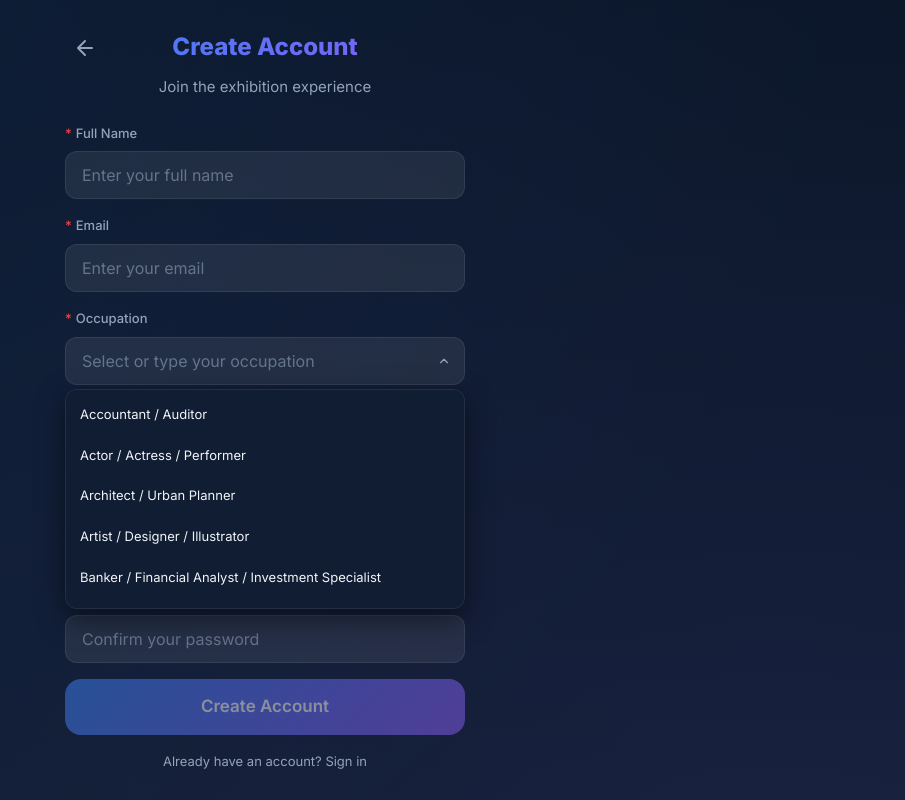
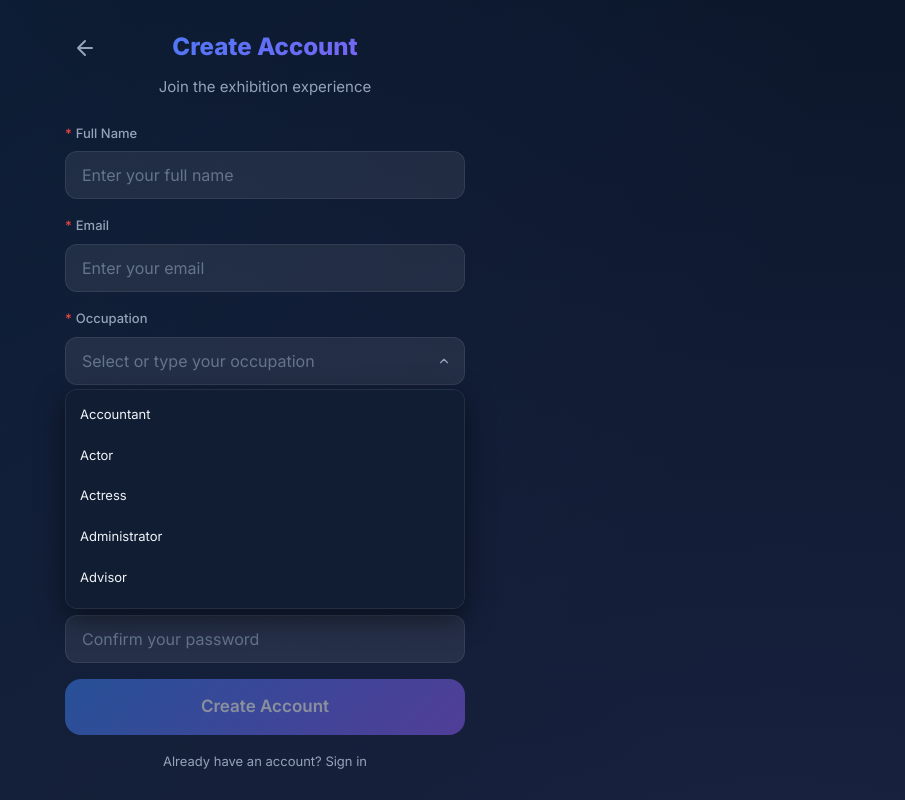
Before and after one commit to ronaldchong83ai/ExhibitionExplorer, a Next.js app: page /register in a window 1280 px wide. Both pictures are taken after a click on the button 819 px from the left and 360 px from the top of the page. Shown: the whole page, without its empty margins (375-1280 px from the left). Built offline with nearby package versions, Linux system fonts and the light colour scheme.

Commit message:
Refactor occupation list to unique slash-free titles, auto-select single matching suggestion on blur, and render inline error 'not in list' on submit

```diff
--- a/src/app/register/page.tsx
+++ b/src/app/register/page.tsx
@@ -19,6 +19,9 @@ export default function RegisterPage() {
   const [sendingOtp, setSendingOtp] = useState(false);
   const [verifyingOtp, setVerifyingOtp] = useState(false);
   const [otpSuccessMessage, setOtpSuccessMessage] = useState('');
+
+  const [occupationError, setOccupationError] = useState('');
+  const [citizenshipError, setCitizenshipError] = useState('');
 
   const handleChange = (e: React.ChangeEvent<HTMLInputElement>) => {
     setForm(prev => ({ ...prev, [e.target.name]: e.target.value }));
@@ -79,19 +82,37 @@ export default function RegisterPage() {
   const handleSubmit = async (e: React.FormEvent) => {
     e.preventDefault();
     setError('');
+    setOccupationError('');
+    setCitizenshipError('');
 
     if (!isOtpVerified) {
       setError('Please verify your email address using OTP first.');
       return;
     }
     if (!form.occupation.trim()) {
-      setError('Occupation is required');
+      setOccupationError('Occupation is required');
       return;
     }
-    if (!form.citizenship.trim()) {
-      setError('Citizenship is required');
+    const matchedOccupation = OCCUPATIONS.find(
+      opt => opt.toLowerCase() === form.occupation.trim().toLowerCase()
+    );
+    if (!matchedOccupation) {
+      setOccupationError('not in list');
       return;
     }
+
+    if (!form.citizenship.trim()) {
+      setCitizenshipError('Citizenship is required');
+      return;
+    }
+    const matchedCitizenship = CITIZENSHIPS.find(
+      opt => opt.toLowerCase() === form.citizenship.trim().toLowerCase()
+    );
+    if (!matchedCitizenship) {
+      setCitizenshipError('not in list');
+      return;
+    }
+
     if (form.password !== form.confirmPassword) {
       setError('Passwords do not match');
       return;
@@ -109,8 +130,8 @@ export default function RegisterPage() {
         body: JSON.stringify({
           name: form.name,
           email: form.email,
-          occupation: form.occupation,
-          citizenship: form.citizenship,
+          occupation: matchedOccupation,
+          citizenship: matchedCitizenship,
           password: form.password,
         }),
       });
@@ -283,9 +304,13 @@ export default function RegisterPage() {
               name="occupation"
               placeholder="Select or type your occupation"
               value={form.occupation}
-              onChange={(val) => setForm(prev => ({ ...prev, occupation: val }))}
+              onChange={(val) => {
+                setForm(prev => ({ ...prev, occupation: val }));
+                setOccupationError('');
+              }}
               options={OCCUPATIONS}
               required
+              error={occupationError}
             />
           </div>
 
@@ -298,9 +323,13 @@ export default function RegisterPage() {
               name="citizenship"
               placeholder="Select or type your citizenship"
               value={form.citizenship}
-              onChange={(val) => setForm(prev => ({ ...prev, citizenship: val }))}
+              onChange={(val) => {
+                setForm(prev => ({ ...prev, citizenship: val }));
+                setCitizenshipError('');
+              }}
               options={CITIZENSHIPS}
               required
+              error={citizenshipError}
             />
           </div>
 
--- a/src/components/AutoSuggestInput.tsx
+++ b/src/components/AutoSuggestInput.tsx
@@ -12,6 +12,7 @@ interface AutoSuggestInputProps {
   required?: boolean;
   disabled?: boolean;
   className?: string;
+  error?: string | null;
 }
 
 export default function AutoSuggestInput({
@@ -24,6 +25,7 @@ export default function AutoSuggestInput({
   required,
   disabled,
   className = 'form-input',
+  error,
 }: AutoSuggestInputProps) {
   const [isOpen, setIsOpen] = useState(false);
   const [filteredOptions, setFilteredOptions] = useState<string[]>(options);
@@ -66,6 +68,22 @@ export default function AutoSuggestInput({
     setIsOpen(false);
   };
 
+  const handleBlur = () => {
+    const trimmed = value.trim();
+    if (trimmed) {
+      const isExactMatch = options.some(opt => opt.toLowerCase() === trimmed.toLowerCase());
+      if (!isExactMatch) {
+        // Find suggestions matching the typed input
+        const matches = options.filter(opt => opt.toLowerCase().includes(trimmed.toLowerCase()));
+        if (matches.length === 1) {
+          // If only one suggestion matches, use that match when focus out of field
+          onChange(matches[0]);
+        }
+      }
+    }
+    setIsOpen(false);
+  };
+
   const handleKeyDown = (e: KeyboardEvent<HTMLInputElement>) => {
     if (!isOpen) {
       if (e.key === 'ArrowDown' || e.key === 'ArrowUp') {
@@ -97,7 +115,7 @@ export default function AutoSuggestInput({
           id={id}
           name={name}
           type="text"
-          className={className}
+          className={`${className} ${error ? 'input-error' : ''}`}
           placeholder={placeholder}
           value={value}
           onChange={(e) => {
@@ -105,11 +123,16 @@ export default function AutoSuggestInput({
             setIsOpen(true);
           }}
           onFocus={() => setIsOpen(true)}
+          onBlur={handleBlur}
           onKeyDown={handleKeyDown}
           required={required}
           disabled={disabled}
           autoComplete="off"
-          style={{ width: '100%', paddingRight: '36px' }}
+          style={{
+            width: '100%',
+            paddingRight: '36px',
+            borderColor: error ? '#ef4444' : undefined,
+          }}
         />
         <button
           type="button"
@@ -174,7 +197,10 @@ export default function AutoSuggestInput({
             return (
               <li
                 key={idx}
-                onClick={() => handleSelect(opt)}
+                onMouseDown={(e) => {
+                  e.preventDefault();
+                  handleSelect(opt);
+                }}
                 style={{
                   padding: '10px 14px',
                   fontSize: 'var(--font-size-sm)',
@@ -201,6 +227,20 @@ export default function AutoSuggestInput({
           })}
         </ul>
       )}
+
+      {error && (
+        <span
+          style={{
+            color: '#ef4444',
+            fontSize: 'var(--font-size-xs)',
+            marginTop: '4px',
+            display: 'block',
+            fontWeight: 500,
+          }}
+        >
+          {error}
+        </span>
+      )}
     </div>
   );
 }
--- a/src/lib/constants/profileOptions.ts
+++ b/src/lib/constants/profileOptions.ts
@@ -7,7 +7,7 @@ export const CITIZENSHIPS = [
   'American',
   'Andorran',
   'Angolan',
-  'Antiguan / Barbudan',
+  'Antiguan and Barbudan',
   'Argentine',
   'Armenian',
   'Australian',
@@ -23,14 +23,14 @@ export const CITIZENSHIPS = [
   'Beninese',
   'Bhutanese',
   'Bolivian',
-  'Bosnian / Herzegovinian',
+  'Bosnian and Herzegovinian',
   'Motswana (Botswana)',
   'Brazilian',
   'British',
   'Bruneian',
   'Bulgarian',
   'Burkinabe',
-  'Burmese / Myanma',
+  'Burmese',
   'Burundian',
   'Cambodian',
   'Cameroonian',
@@ -93,7 +93,7 @@ export const CITIZENSHIPS = [
   'Jordanian',
   'Kazakhstani',
   'Kenyan',
-  'Kittitian / Nevisian',
+  'Kittitian and Nevisian',
   'Kuwaiti',
   'Kyrgyz',
   'Laotian',
@@ -179,7 +179,7 @@ export const CITIZENSHIPS = [
   'Thai',
   'Togolese',
   'Tongan',
-  'Trinidadian / Tobagonian',
+  'Trinidadian and Tobagonian',
   'Tunisian',
   'Turkish',
   'Turkmen',
@@ -198,53 +198,123 @@ export const CITIZENSHIPS = [
 ];
 
 export const OCCUPATIONS = [
-  'Accountant / Auditor',
-  'Actor / Actress / Performer',
-  'Architect / Urban Planner',
-  'Artist / Designer / Illustrator',
-  'Banker / Financial Analyst / Investment Specialist',
-  'Biologist / Chemist / Scientist',
-  'Business Analyst / Strategy Specialist',
-  'Chef / Cook / Culinary Specialist',
-  'Civil / Construction Engineer',
-  'Consultant / Advisor',
-  'Content Creator / Copywriter / Journalist',
-  'Customer Support / Client Relations Specialist',
-  'Data Scientist / Data Analyst',
-  'Dentist / Dental Professional',
-  'Doctor / Physician / Surgeon',
-  'Driver / Logistics & Fleet Operator',
-  'Economist / Financial Researcher',
-  'Educator / Teacher / Lecturer / Professor',
-  'Electrical / Electronics Engineer',
-  'Entrepreneur / Business Owner / Founder',
-  'Executive / C-Suite Officer (CEO, CTO, CFO, etc.)',
-  'Graphic / UI/UX Designer',
-  'Healthcare Specialist / Medical Staff',
-  'Hospitality / Hotel & Tourism Professional',
-  'Human Resources (HR) Manager / Specialist',
-  'IT Specialist / Systems Administrator',
-  'Lawyer / Legal Counsel / Paralegal',
-  'Logistics & Supply Chain Manager',
-  'Manager / Director / Department Head',
-  'Mechanical / Aerospace Engineer',
-  'Nurse / Nursing Specialist',
-  'Operations Manager / Specialist',
-  'Pharmacist / Pharmaceutical Specialist',
-  'Photographer / Videographer',
-  'Pilot / Aviation Specialist',
-  'Product Manager / Product Owner',
-  'Project Manager / Scrum Master',
-  'Psychologist / Counselor / Therapist',
-  'Real Estate Agent / Broker',
-  'Researcher / Postdoctoral Fellow',
+  'Accountant',
+  'Actor',
+  'Actress',
+  'Administrator',
+  'Advisor',
+  'Aerospace Engineer',
+  'Agricultural Worker',
+  'Application Developer',
+  'Architect',
+  'Artist',
+  'Auditor',
+  'Aviation Specialist',
+  'Backend Engineer',
+  'Banker',
+  'Biologist',
+  'Business Analyst',
+  'Business Development Executive',
+  'Business Owner',
+  'CEO',
+  'CFO',
+  'CTO',
+  'Chef',
+  'Chemist',
+  'Civil Engineer',
+  'Client Relations Specialist',
+  'Construction Engineer',
+  'Consultant',
+  'Content Creator',
+  'Cook',
+  'Copywriter',
+  'Counselor',
+  'Culinary Specialist',
+  'Customer Support Specialist',
+  'Data Analyst',
+  'Data Scientist',
+  'Dental Professional',
+  'Dentist',
+  'Department Head',
+  'Designer',
+  'Director',
+  'Doctor',
+  'Driver',
+  'Economist',
+  'Educator',
+  'Electrical Engineer',
+  'Electronics Engineer',
+  'Entrepreneur',
+  'Event Manager',
+  'Executive',
+  'Farmer',
+  'Financial Analyst',
+  'Financial Researcher',
+  'Fleet Operator',
+  'Founder',
+  'Frontend Engineer',
+  'Graphic Designer',
+  'Healthcare Specialist',
+  'Hotel Professional',
+  'Human Resources Manager',
+  'Human Resources Specialist',
+  'IT Consultant',
+  'IT Specialist',
+  'Illustrator',
+  'Interpreter',
+  'Investment Specialist',
+  'Job Seeker',
+  'Journalist',
+  'Lawyer',
+  'Lecturer',
+  'Legal Counsel',
+  'Linguist',
+  'Logistics Manager',
+  'Manager',
+  'Mechanical Engineer',
+  'Medical Staff',
+  'Nurse',
+  'Nursing Specialist',
+  'Operations Manager',
+  'Other',
+  'Paralegal',
+  'Performer',
+  'Pharmaceutical Specialist',
+  'Pharmacist',
+  'Photographer',
+  'Physician',
+  'Pilot',
+  'Postdoctoral Fellow',
+  'Product Manager',
+  'Product Owner',
+  'Professor',
+  'Project Manager',
+  'Property Manager',
+  'Psychologist',
+  'Real Estate Agent',
+  'Real Estate Broker',
+  'Researcher',
   'Retired',
-  'Sales Representative / Business Development Executive',
-  'Software Engineer / Application Developer',
-  'Student (Undergraduate / Postgraduate / High School)',
-  'Tech Specialist / IT Consultant',
-  'Translator / Interpreter / Linguist',
-  'Unemployed / Job Seeker / Between Roles',
-  'Web Developer / Frontend / Backend Engineer',
-  'Other / Unspecified',
+  'Sales Executive',
+  'Sales Representative',
+  'Scientist',
+  'Scrum Master',
+  'Software Engineer',
+  'Strategy Specialist',
+  'Student',
+  'Supervisor',
+  'Supply Chain Manager',
+  'Surgeon',
+  'Systems Administrator',
+  'Teacher',
+  'Tech Specialist',
+  'Therapist',
+  'Tourism Professional',
+  'Translator',
+  'UI UX Designer',
+  'Unemployed',
+  'Urban Planner',
+  'Videographer',
+  'Web Developer',
+  'Writer',
 ];
```
Also changed, not shown: src/app/(visitor)/my-page/profile/page.tsx (+43 -4 lines).
